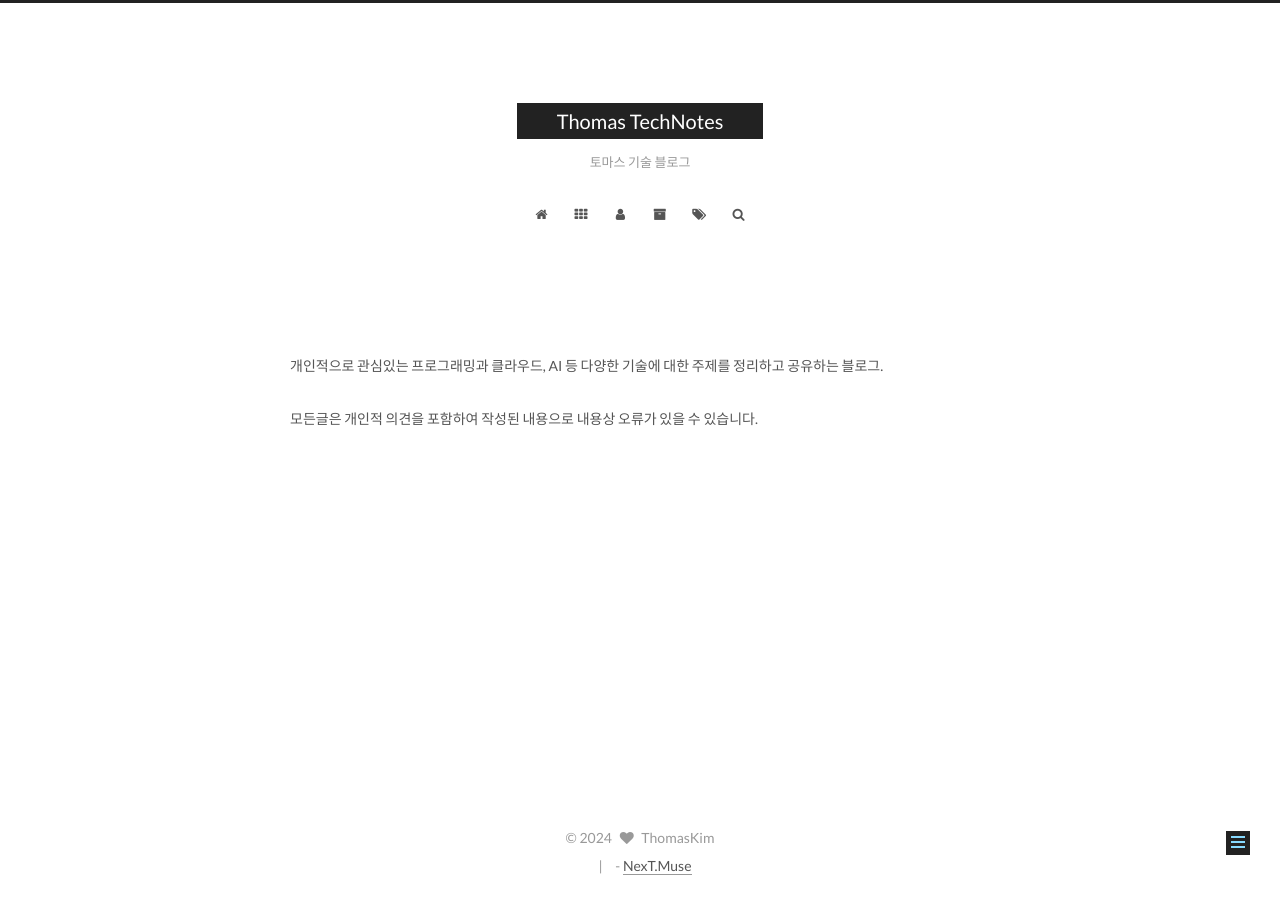
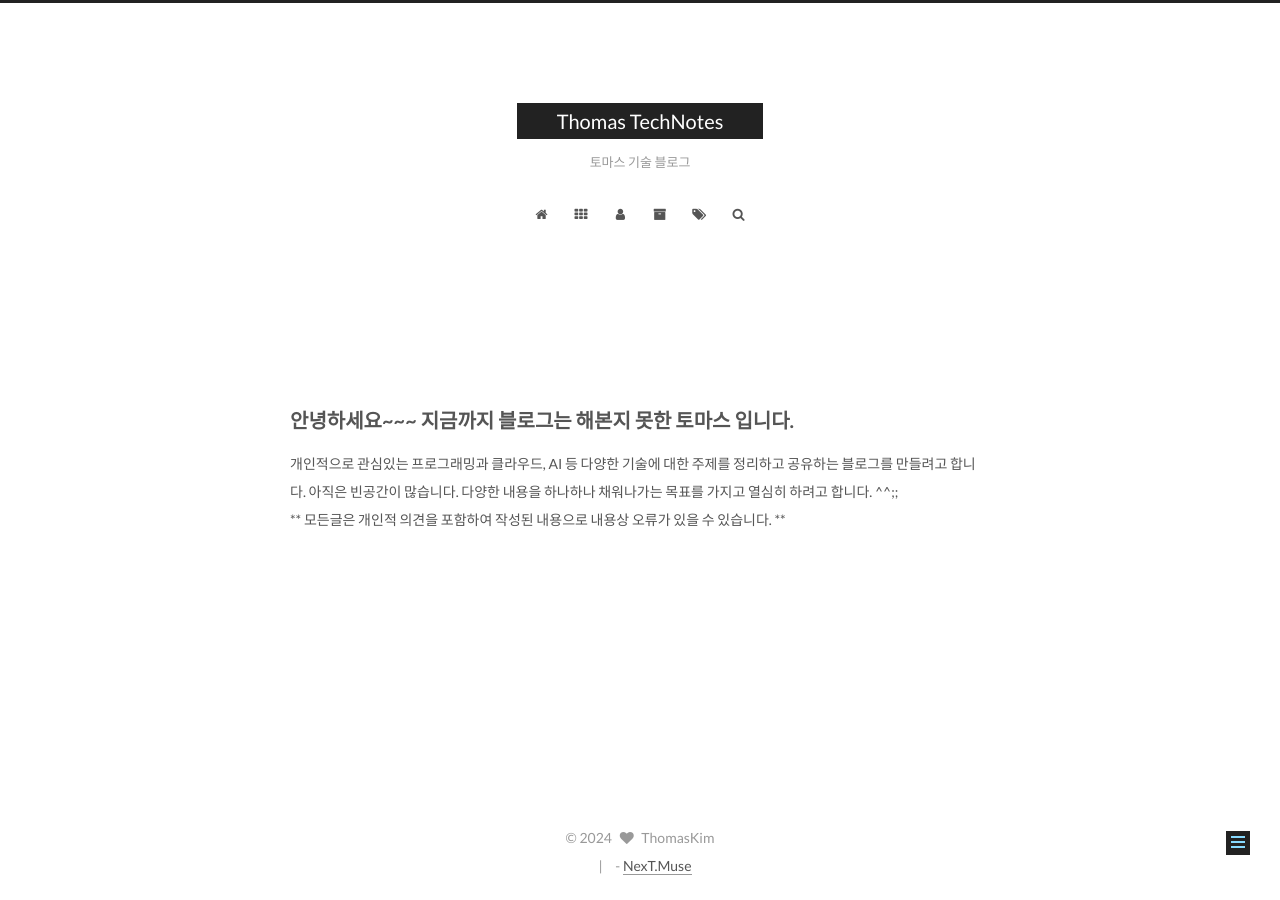
Before and after one commit to skynomad/skynomad.github.io, a Jekyll site: the page built from about/index.md, in a window 1280 px wide. Built offline with Jekyll 4.4.1, drawn with Linux system fonts in a browser that asks for light colours.

Commit message:
Update index.md
modify

```diff
--- a/about/index.md
+++ b/about/index.md
@@ -2,7 +2,9 @@
 layout: page
 type: about
 ---
-
-개인적으로 관심있는 프로그래밍과 클라우드, AI 등 다양한 기술에 대한 주제를 정리하고 공유하는 블로그.<br/>
-
-모든글은 개인적 의견을 포함하여 작성된 내용으로 내용상 오류가 있을 수 있습니다.
+<br>
+## 안녕하세요~~~ 지금까지 블로그는 해본지 못한 **토마스** 입니다.
+개인적으로 관심있는 프로그래밍과 클라우드, AI 등 다양한 기술에 대한 주제를 정리하고 공유하는 블로그를 만들려고 합니다.
+아직은 빈공간이 많습니다. 다양한 내용을 하나하나 채워나가는 목표를 가지고 열심히 하려고 합니다. ^^;;
+<br>
+** 모든글은 개인적 의견을 포함하여 작성된 내용으로 내용상 오류가 있을 수 있습니다. **
```
